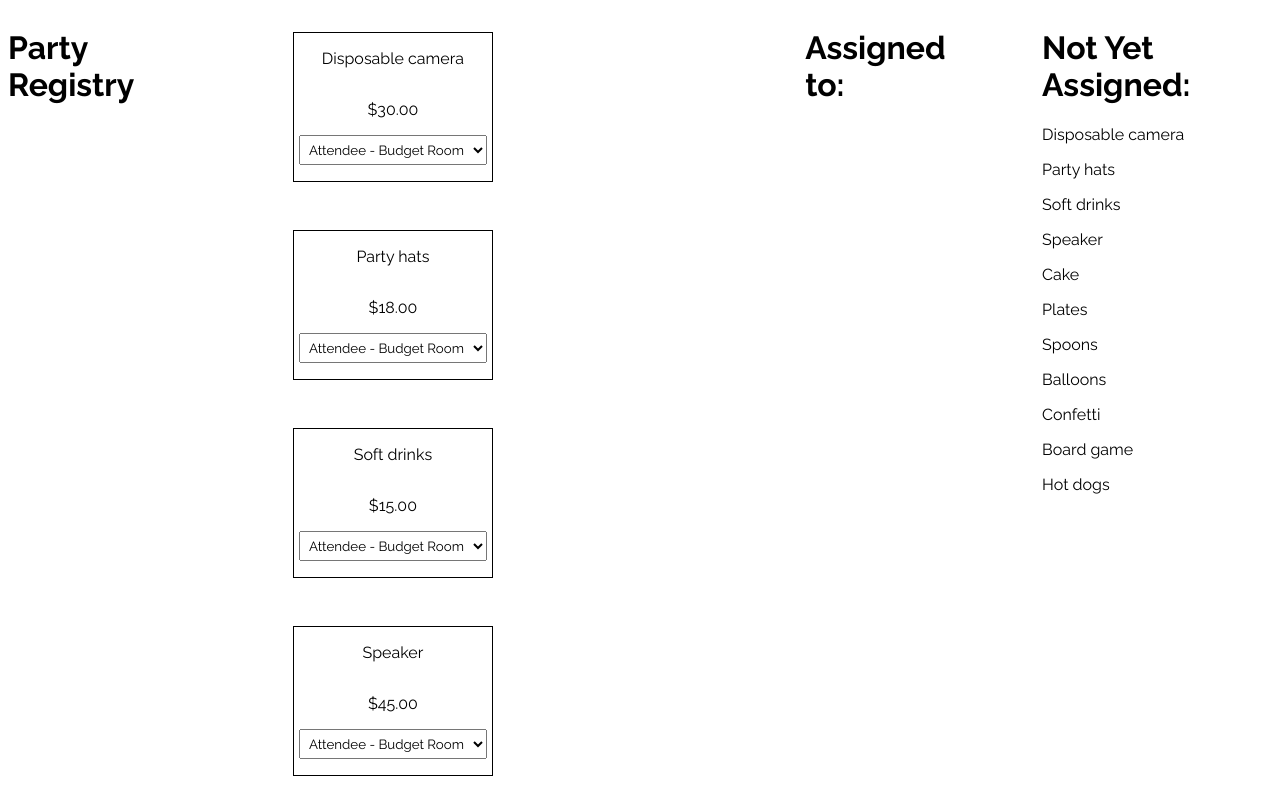
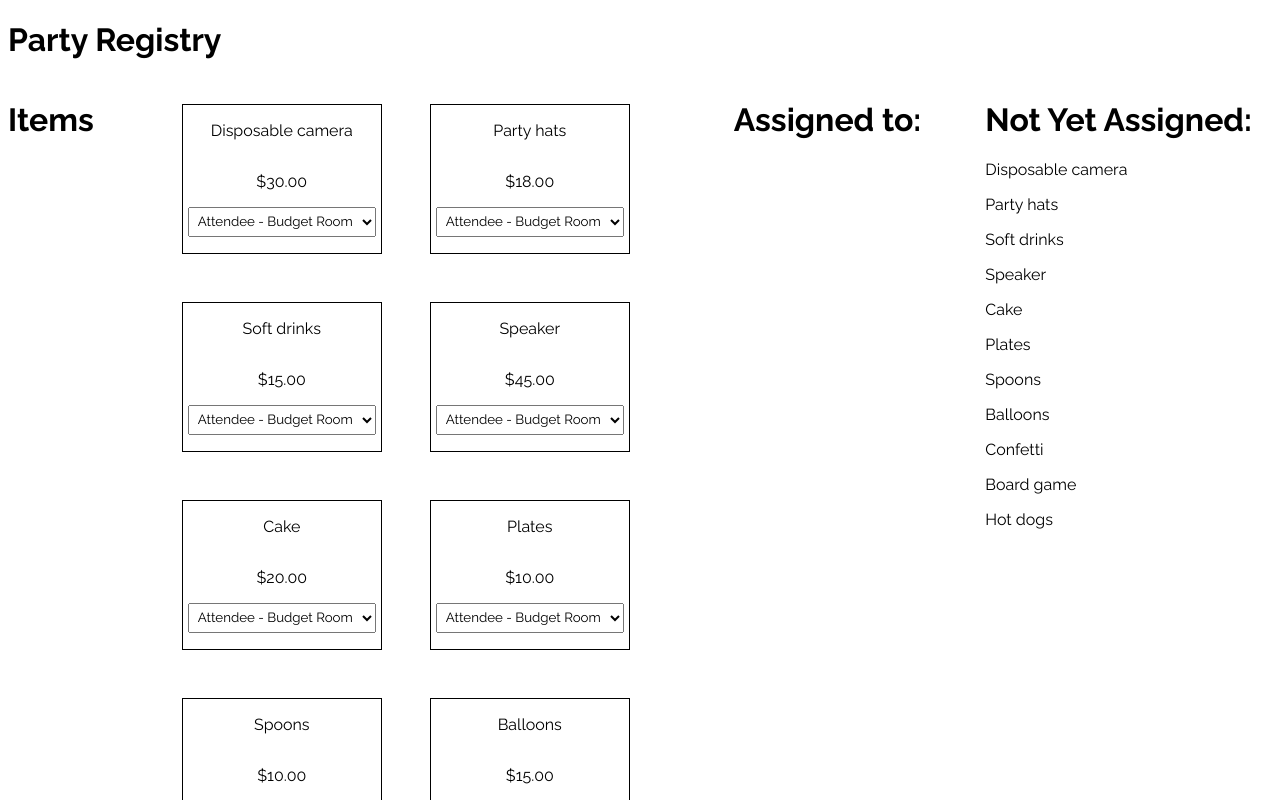
Before and after one commit to ashychiu/party-registry, a React (Create React App) app: page / in a window 1280 px wide. Shown: the top 800 px of the page. Built offline with nearby package versions, Linux system fonts and the light colour scheme.

Commit message:
Add Header, styling

```diff
--- a/src/App.js
+++ b/src/App.js
@@ -3,6 +3,7 @@ import "./styles/global.scss";
 import ItemList from "./components/ItemList.js";
 import AssignedList from "./components/AssignedList";
 import NotYetAssigned from "./components/NotYetAssigned";
+import Header from "./components/Header";
 
 const items = [
   {
@@ -142,6 +143,8 @@ function App() {
   console.log("assign", assignees);
   console.log("attend", attendees);
   return (
+    <>
+      <Header />
       <div className="App">
         <ItemList
           items={registry}
@@ -151,6 +154,7 @@ function App() {
         <AssignedList registry={registry} />
         <NotYetAssigned registry={registry} />
       </div>
+    </>
   );
 }
 
--- /dev/null
+++ b/src/components/Header.js
@@ -0,0 +1,7 @@
+import React from "react";
+
+const Header = () => {
+  return <h1>Party Registry</h1>;
+};
+
+export default Header;
--- a/src/components/ItemList.js
+++ b/src/components/ItemList.js
@@ -3,12 +3,19 @@ import React from "react";
 const ItemList = ({ items, assignees, handleAssign }) => {
   return (
     <>
-      <h1>Party Registry</h1>
+      <h1>Items</h1>
       <div className="item-list">
         {items.map((item) => {
           const price = item.price.toFixed(2);
           return (
-            <div key={item.id} className="item-list__container">
+            <div
+              key={item.id}
+              className={
+                item.assignedTo
+                  ? "assigned item-list__container"
+                  : "item-list__container"
+              }
+            >
               <p>{item.name}</p>
               <p>${price}</p>
               <select
--- a/src/styles/global.scss
+++ b/src/styles/global.scss
@@ -22,9 +22,12 @@ body,
 .App {
   width: 100%;
   display: flex;
-  flex-direction: row;
+  flex-direction: column;
   justify-content: flex-start;
   gap: 5%;
+  @include tablet {
+    flex-direction: row;
+  }
 }
 
 .item-list {
@@ -50,7 +53,14 @@ select {
 }
 
 .sticky {
-  position: -webkit-sticky;
+  top: 0;
   position: sticky;
-  top: 0;
+  align-self: flex-start;
+  height: auto;
 }
+
+.assigned::after {
+  position: relative;
+  left: 100px;
+  content: "✅";
+}
```
Lines whose indentation alone changed are shown as unchanged.
